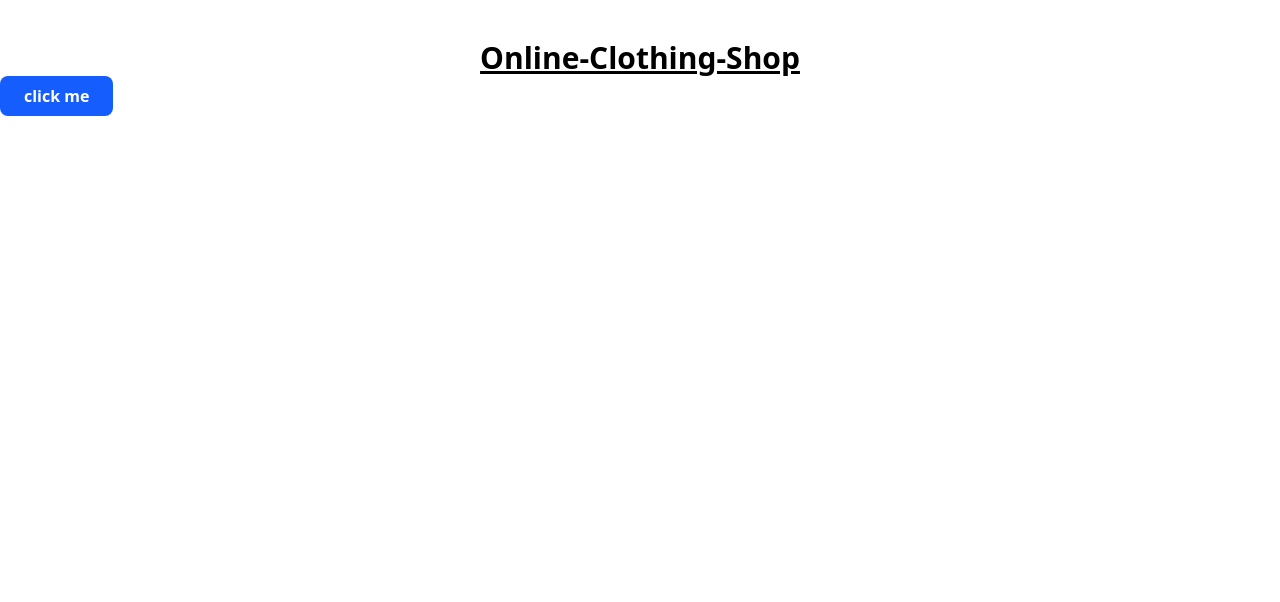
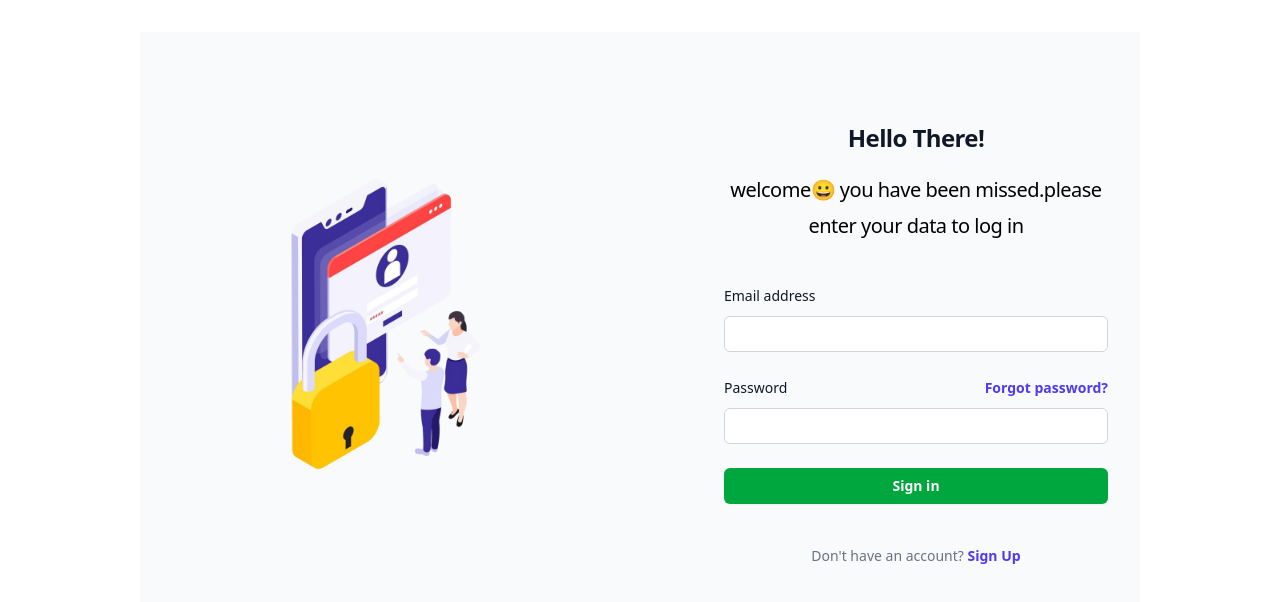
Before and after one commit to cycotechnolgies/Online-Clothing-Shop, a React (Vite) app in the folder frontend/: page / in a window 1280 px wide. Shown: the top 602 px of the page. Built offline with nearby package versions, Linux system fonts and the light colour scheme.

Commit message:
Revert " Revert "create basic login page with sample image""
This reverts commit a8fb98c3875e9b59ab7e7cba0be3e813f9c696f0.

```diff
--- a/frontend/src/App.jsx
+++ b/frontend/src/App.jsx
@@ -1,18 +1,13 @@
 import { useState } from 'react'
 import './App.css'
+import Login from './pages/views/login'
 
 function App() {
   const [count, setCount] = useState(0)
 
   return (
     <>
-      <h1 className='text-3xl font-bold underline text-center mt-10'>
-        Online-Clothing-Shop
-      </h1>
-      <button
-        onClick={() => setCount(count + 1)}
-        className='px-6 py-2 bg-blue-600 text-white font-semibold rounded-lg hover:bg-blue-700 transition duration-300'
-      >click me</button>
+      <Login/>
     </>
   )
 }
--- /dev/null
+++ b/frontend/src/pages/views/login.jsx
@@ -0,0 +1,65 @@
+import React from 'react'
+import image from '../../assets/image.png'
+
+const login = () => {
+  return (
+    <div class="lg:flex lg:items-center lg:justify-content-between lg:mx-auto lg:w-250 lg:gap-15 bg-gray-50 lg:mt-8">
+     <img
+  src={image}
+  alt="Your Company"
+  className="hidden md:block mx-auto h-100 w-100 lg:flex"
+/>
+
+      <div class="flex min-h-full flex-col justify-center px-6 py-12 lg:px-8 ">
+        <div class="sm:mx-auto sm:w-full sm:max-w-sm">
+
+        <h2 class="mt-10 text-center text-2xl/9 font-bold tracking-tight text-gray-900">Hello There!</h2>
+        <p class="mt-4 text-center text-xl/9 font-semiboldbold tracking-tight">welcome😀 you have been missed.please enter your data to log in</p>
+      </div>
+
+      <div class="mt-10 sm:mx-auto sm:w-full sm:max-w-sm">
+        <form action="#" method="POST" class="space-y-6">
+         <div>
+          <label for="email" class="block text-sm/6 font-medium text-gray-900">Email address</label>
+          <div class="mt-2">
+            <input id="email" type="email" name="email" required autocomplete="email" class="block w-full rounded-md bg-white px-3 py-1.5 text-base text-gray-900 outline-1 -outline-offset-1 outline-gray-300 placeholder:text-gray-400 focus:outline-2 focus:-outline-offset-2 focus:outline-indigo-600 sm:text-sm/6" />
+          </div>
+      </div>
+
+      <div>
+        <div class="flex items-center justify-between">
+          <label for="password" class="block text-sm/6 font-medium text-gray-900">Password</label>
+          <div class="text-sm">
+            <a href="#" class="font-semibold text-indigo-600 hover:text-indigo-500">Forgot password?</a>
+          </div>
+        </div>
+        <div class="mt-2">
+          <input id="password" type="password" name="password" required autocomplete="current-password" class="block w-full rounded-md bg-white px-3 py-1.5 text-base text-gray-900 outline-1 -outline-offset-1 outline-gray-300 placeholder:text-gray-400 focus:outline-2 focus:-outline-offset-2 focus:outline-indigo-600 sm:text-sm/6" />
+        </div>
+      </div>
+
+      <div>
+        <button type="submit" class="flex w-full justify-center rounded-md bg-green-600 px-3 py-1.5 text-sm/6 font-semibold text-white shadow-xs hover:bg-green-500 focus-visible:outline-2 focus-visible:outline-offset-2 focus-visible:outline-green-600">Sign in</button>
+      </div>
+    </form>
+
+    <p class="mt-10 text-center text-sm/6 text-gray-500">
+      Don't have an account?
+      <a href="#" class="font-semibold text-indigo-600 hover:text-indigo-500"> Sign Up</a>
+    </p>
+  </div>
+</div>
+
+
+
+
+
+
+    </div>
+
+
+
+  )
+}
+
+export default login
```
Also changed, not shown: frontend/src/assets/image.png (added).
